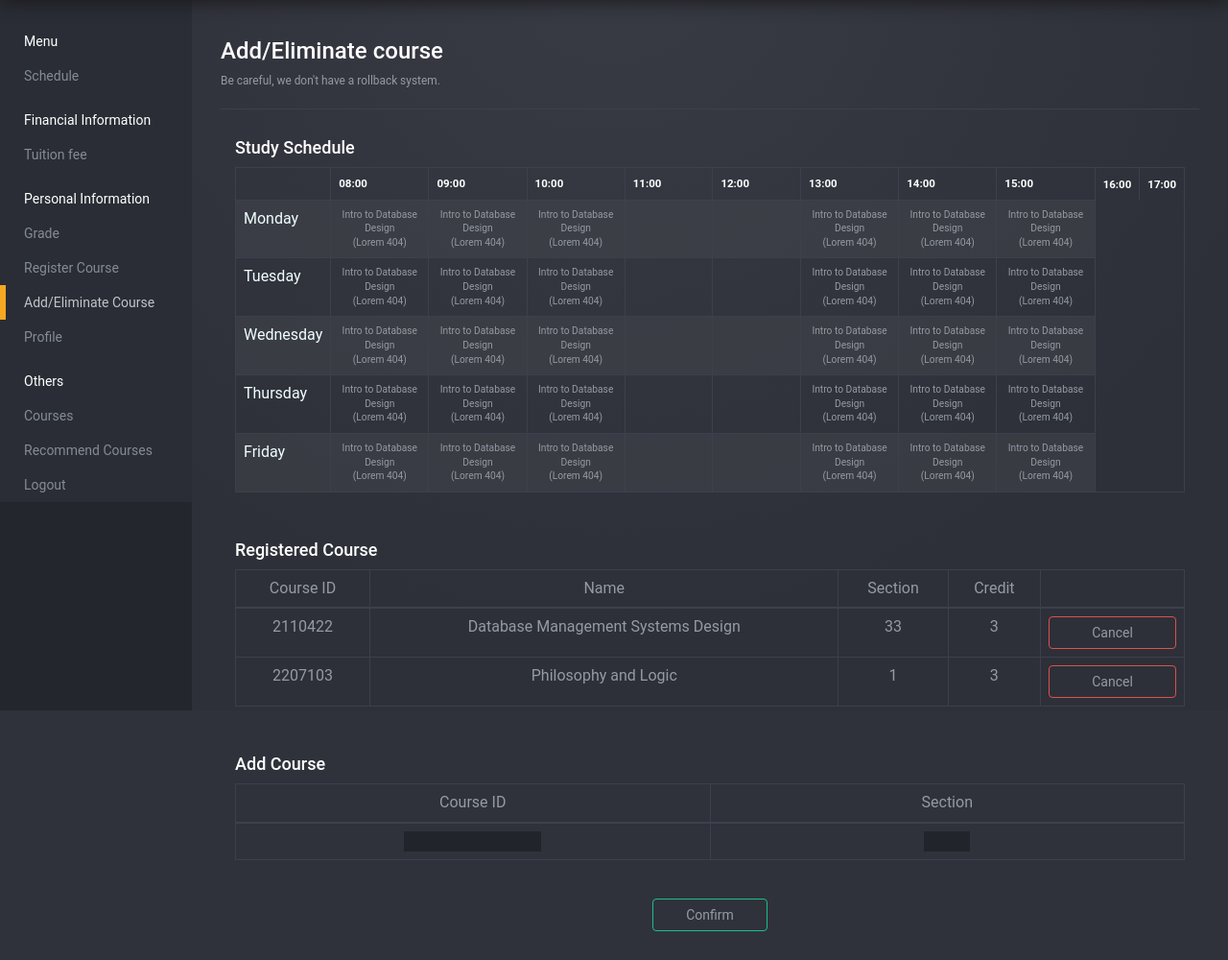
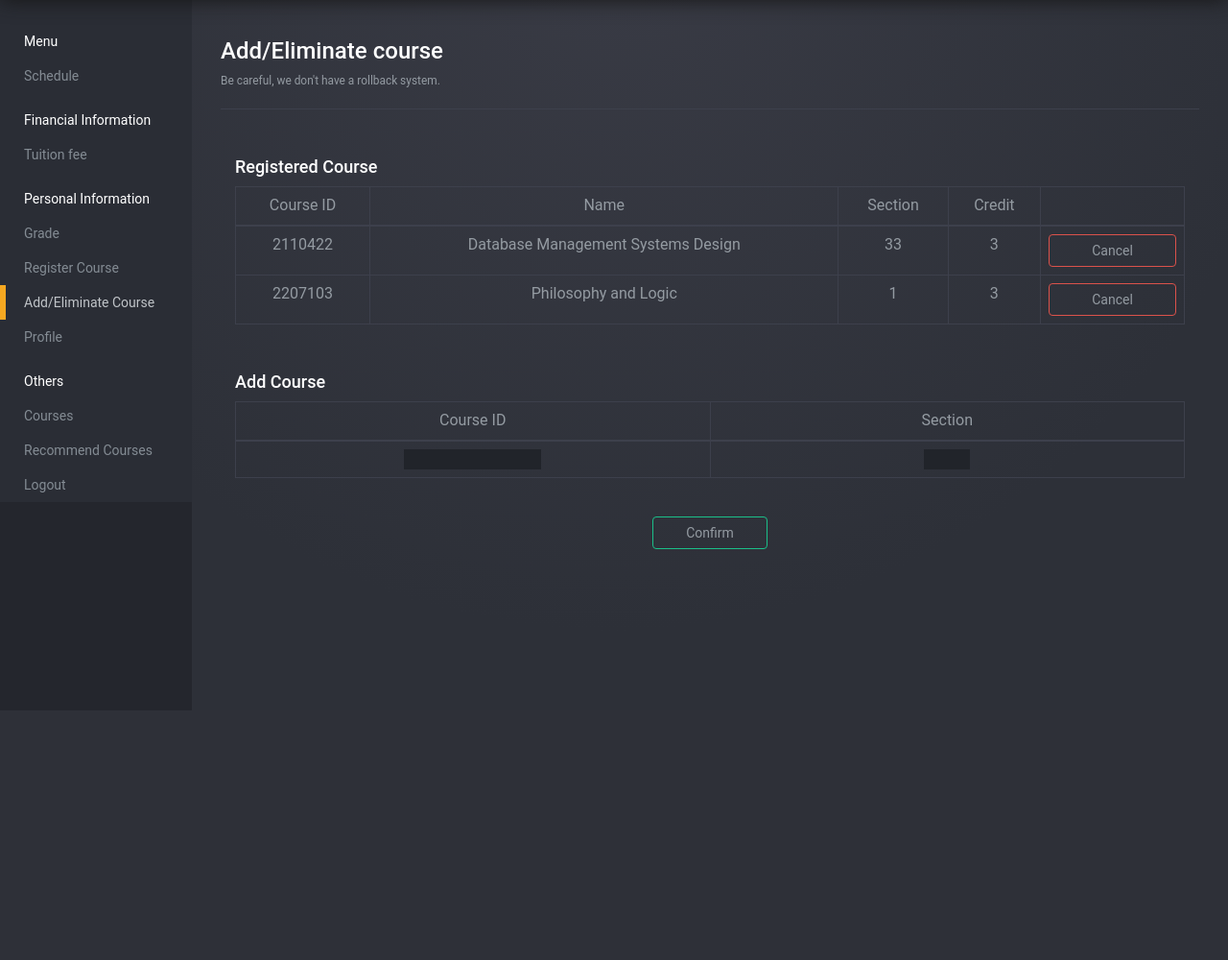
Before and after one commit to kheminw/reg-ting-rao, a Flask app: page /addcourse in a window 1280 px wide. Shown: the part 60-1060 px from the top of the page at 96% size. After the commit the page ends 632 px from the top, so only its background shows below. Run offline with Flask 2, Linux system fonts and the light colour scheme; a user stored in the database is signed in; data comes from the database, SQL or seed files in the repository; some libraries are stand-ins or nearby versions.

Commit message:
last commit?

```diff
--- a/app/routes.py
+++ b/app/routes.py
@@ -247,7 +247,8 @@ def addcourse():
     for course in current_courses_name_credit:
         name_credit_serialized[course.course_id] = [course.course_name, course.credit]
     return render_template("add-eliminate.html", title='addcourse',
-        current_courses=current_courses, name_credit=name_credit_serialized)
+        current_courses=current_courses, name_credit=name_credit_serialized,
+        current_year=CURRENT_SEMESTER_YEAR[1], current_semester=CURRENT_SEMESTER_YEAR[0])
 
 @app.route("/courses",methods=['GET','POST'])
 @login_required
--- a/app/templates/add-eliminate.html
+++ b/app/templates/add-eliminate.html
@@ -6,125 +6,6 @@
   <small>Be careful, we don't have a rollback system.</small>
   <hr>
   <div class="container-fluid">
-    <h4>Study Schedule</h4>
-    <table class="table table-striped table-bordered width:100px;">
-      <thead>
-        <tr>
-          <th></th>
-          {% for t in range(8,18) %}
-            {% set time = "{:02}".format(t)+":00" %}
-            <th style ="font-size:0.9vw;">{{time}}</th>
-          {% endfor %}
-        </tr>
-      </thead>
-      <tbody>
-        <tr>
-          <td style="color:azure; height:60px;"> Monday </td>
-          {% for course in [{"name":"Intro to Database Design","building":"Lorem","room":"404"},
-          {"name":"Intro to Database Design","building":"Lorem","room":"404"},
-          {"name":"Intro to Database Design","building":"Lorem","room":"404"},"","",
-          {"name":"Intro to Database Design","building":"Lorem","room":"404"},
-          {"name":"Intro to Database Design","building":"Lorem","room":"404"},{"name":"Intro to Database Design","building":"Lorem","room":"404"}] %}
-            {% if course != ""%}
-              {% set classroom = "\n"+"("+course.building+" "+course.room+")" %}
-              {% if course.name|length > 10 %}
-                <td class= "classroom-long">{{course.name}}{{classroom}}</td>
-              {% elif 0 < course|length < 10  %}
-                <td class= "classroom-short"> {{course}} </td>
-              {% elif course|length == 0  %}
-                <td> {{course}} </td>
-              {% endif %}
-            {% else %}
-              <td class= "classroom-long"></td>
-            {% endif %}
-          {% endfor %}
-        </tr>
-        <tr>
-          <td style="color:azure;"> Tuesday </td>
-          {% for course in [{"name":"Intro to Database Design","building":"Lorem","room":"404"},
-          {"name":"Intro to Database Design","building":"Lorem","room":"404"},
-          {"name":"Intro to Database Design","building":"Lorem","room":"404"},"","",
-          {"name":"Intro to Database Design","building":"Lorem","room":"404"},
-          {"name":"Intro to Database Design","building":"Lorem","room":"404"},{"name":"Intro to Database Design","building":"Lorem","room":"404"}] %}
-            {% if course != ""%}
-              {% set classroom = "\n"+"("+course.building+" "+course.room+")" %}
-              {% if course.name|length > 10 %}
-                <td class= "classroom-long">{{course.name}}{{classroom}}</td>
-              {% elif 0 < course|length < 10  %}
-                <td class= "classroom-short"> {{course}} </td>
-              {% elif course|length == 0  %}
-                <td> {{course}} </td>
-              {% endif %}
-            {% else %}
-              <td class= "classroom-long"></td>
-            {% endif %}
-        {% endfor %}
-        </tr>
-        <tr>
-          <td style="color:azure; height:60px"> Wednesday </td>
-          {% for course in [{"name":"Intro to Database Design","building":"Lorem","room":"404"},
-          {"name":"Intro to Database Design","building":"Lorem","room":"404"},
-          {"name":"Intro to Database Design","building":"Lorem","room":"404"},"","",
-          {"name":"Intro to Database Design","building":"Lorem","room":"404"},
-          {"name":"Intro to Database Design","building":"Lorem","room":"404"},{"name":"Intro to Database Design","building":"Lorem","room":"404"}] %}
-            {% if course != ""%}
-              {% set classroom = "\n"+"("+course.building+" "+course.room+")" %}
-              {% if course.name|length > 10 %}
-                <td class= "classroom-long">{{course.name}}{{classroom}}</td>
-              {% elif 0 < course|length < 10  %}
-                <td class= "classroom-short"> {{course}} </td>
-              {% elif course|length == 0  %}
-                <td> {{course}} </td>
-              {% endif %}
-            {% else %}
-              <td class= "classroom-long"></td>
-            {% endif %}
-        {% endfor %}
-        </tr>
-        <tr>
-          <td style="color:azure;"> Thursday </td>
-          {% for course in [{"name":"Intro to Database Design","building":"Lorem","room":"404"},
-          {"name":"Intro to Database Design","building":"Lorem","room":"404"},
-          {"name":"Intro to Database Design","building":"Lorem","room":"404"},"","",
-          {"name":"Intro to Database Design","building":"Lorem","room":"404"},
-          {"name":"Intro to Database Design","building":"Lorem","room":"404"},{"name":"Intro to Database Design","building":"Lorem","room":"404"}] %}
-            {% if course != ""%}
-              {% set classroom = "\n"+"("+course.building+" "+course.room+")" %}
-              {% if course.name|length > 10 %}
-                <td class= "classroom-long">{{course.name}}{{classroom}}</td>
-              {% elif 0 < course|length < 10  %}
-                <td class= "classroom-short"> {{course}} </td>
-              {% elif course|length == 0  %}
-                <td> {{course}} </td>
-              {% endif %}
-            {% else %}
-              <td class= "classroom-long"></td>
-            {% endif %}
-          {% endfor %}
-        </tr>
-        <tr>
-          <td style="color:azure;"> Friday </td>
-          {% for course in [{"name":"Intro to Database Design","building":"Lorem","room":"404"},
-          {"name":"Intro to Database Design","building":"Lorem","room":"404"},
-          {"name":"Intro to Database Design","building":"Lorem","room":"404"},"","",
-          {"name":"Intro to Database Design","building":"Lorem","room":"404"},
-          {"name":"Intro to Database Design","building":"Lorem","room":"404"},{"name":"Intro to Database Design","building":"Lorem","room":"404"}] %}
-            {% if course != ""%}
-              {% set classroom = "\n"+"("+course.building+" "+course.room+")" %}
-              {% if course.name|length > 10 %}
-                <td class= "classroom-long">{{course.name}}{{classroom}}</td>
-              {% elif 0 < course|length < 10  %}
-                <td class= "classroom-short"> {{course}} </td>
-              {% elif course|length == 0  %}
-                <td> {{course}} </td>
-              {% endif %}
-            {% else %}
-              <td class= "classroom-long"></td>
-            {% endif %}
-        {% endfor %}
-        </tr>
-      </tbody>
-    </table>
     <br>
   <!-- <div style="display:table; margin:auto; vertical-align:middle; text-align:center; padding-top: 5%;"> -->
     <h4> Registered Course </h4>
@@ -175,7 +56,8 @@
     </table>
     <br>
     <div style="display:flex; justify-content: center; ">
-      <button class="btn btn-w-md btn-success" data-toggle="modal" data-target="#addModal">Confirm</button>
+      <!-- <button class="btn btn-w-md btn-success" data-toggle="modal" data-target="#addModal">Confirm</button> -->
+      <button id="confirm-add" class="btn btn-w-md btn-success" type="submit">Confirm</button>
     </div>
   </div>
   <div class="modal fade in" id="addModal" tabindex="-1" role="dialog" aria-hidden="true">
@@ -286,8 +168,8 @@ $("#confirm-add").on('click', function(){
     data:{
       course_id: parseInt($("#add-id").val()),
       section: parseInt($("#add-section").val()),
-      course_semester_no: 1,
-      course_year: 2560
+      course_semester_no: {{current_semester}},
+      course_year: {{current_year}}
     },
     success: function(data) {
       location.reload();
```
